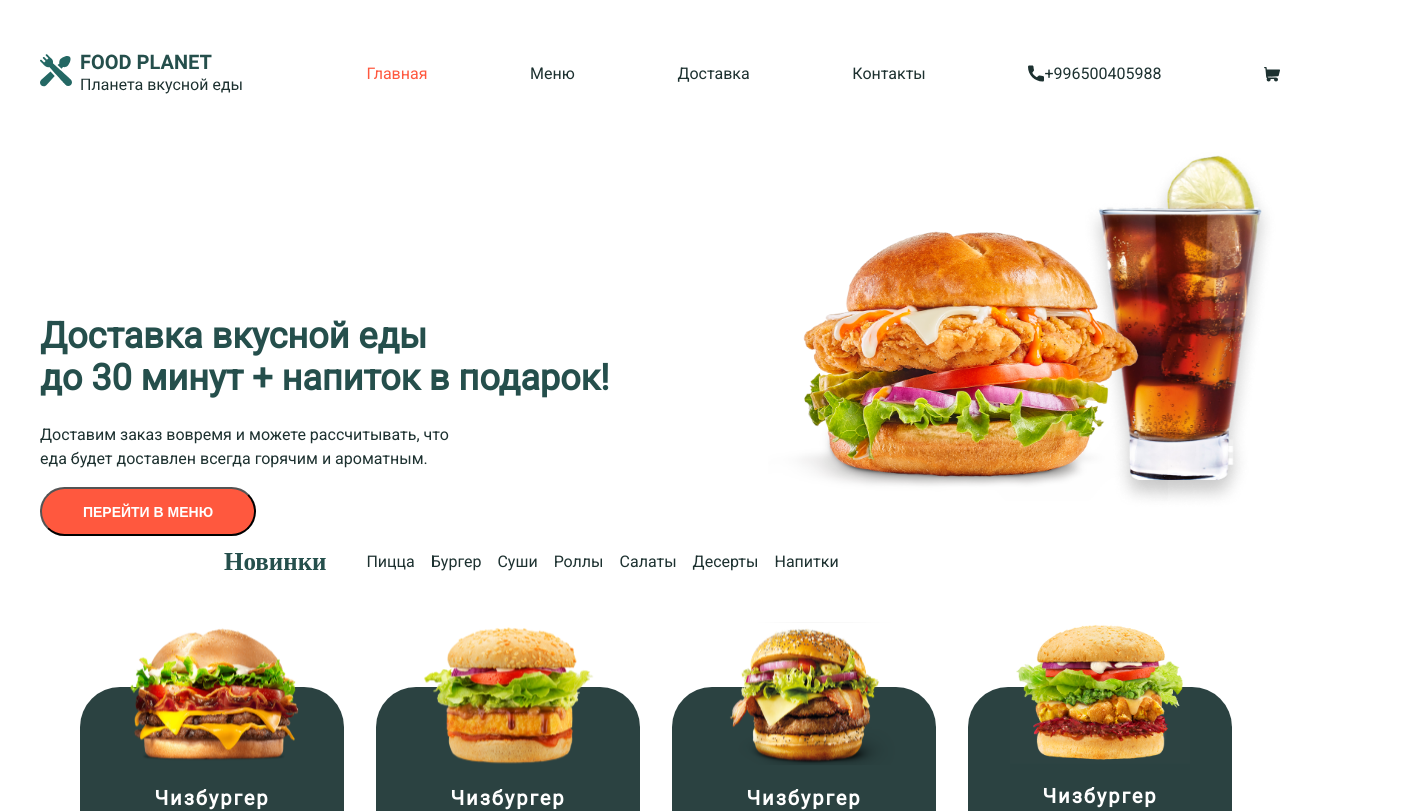
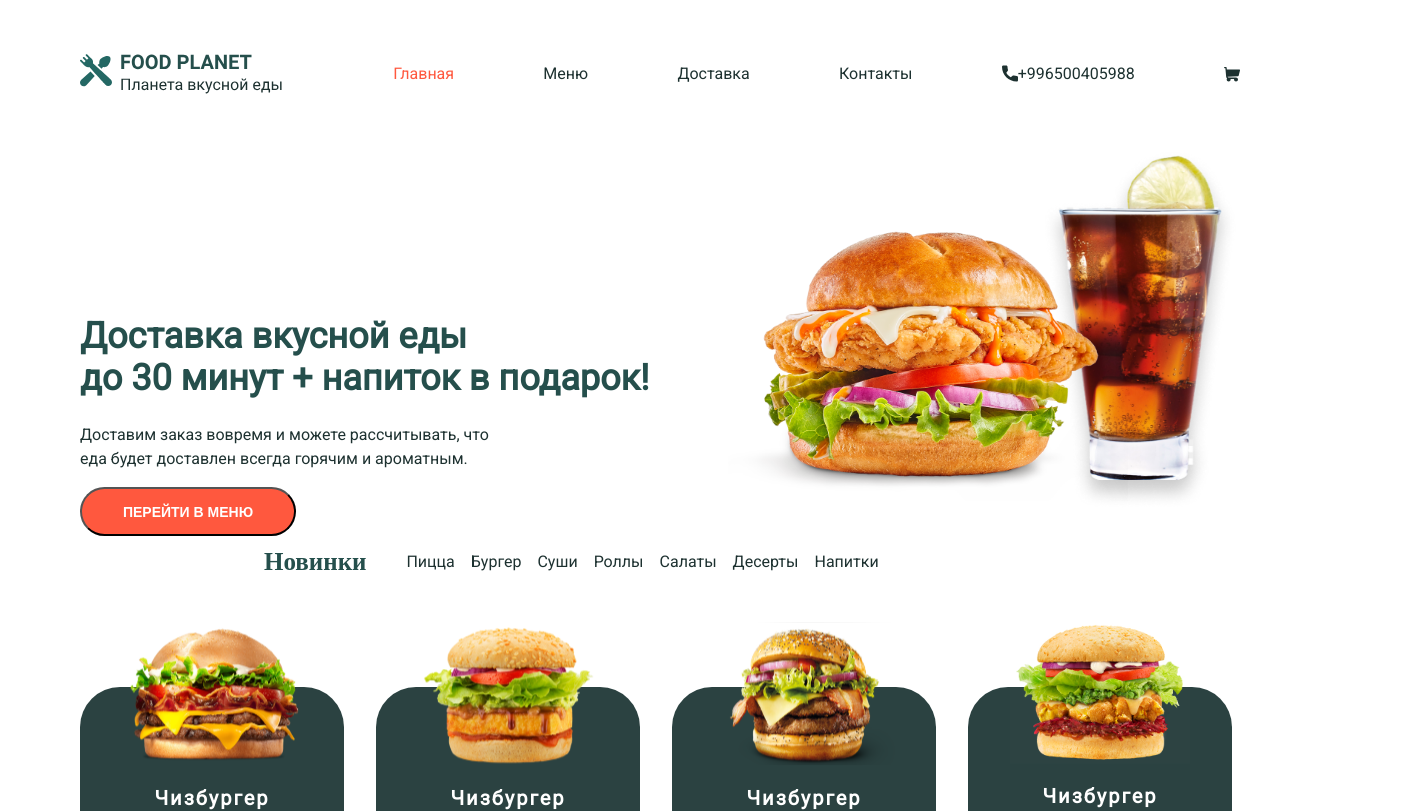
Before and after one commit to Majitovaaijan/food-planet, a React (Create React App) app: page / in a window 1280 px wide. Shown: the top 811 px of the page, 1419 px wide, since content can reach past the window. Built offline with nearby package versions, Linux system fonts and the light colour scheme.

Commit message:
feat: changed styles

```diff
--- a/src/App.css
+++ b/src/App.css
@@ -1,9 +1,13 @@
+body{
+    /*border: 3px solid red;*/
+    /*height: 100vh;*/
+    /*max-width: 1600px;*/
+    /*padding: 0 200px 0 200px;*/
+    /*margin: 0;*/
+}
 
-
-body{
-    border: 3px solid red;
-    width: 1600px;
-    height: 100vh;
-    padding: 0 200px 0 200px;
-    margin: 0;
+.container{
+    max-width: 1200px;
+    margin: 0 auto;
+    overflow: hidden;
 }
--- a/src/App.js
+++ b/src/App.js
@@ -6,11 +6,12 @@ import MenuNewProducts from "./components/MenuNewProducts/MenuNewProducts";
 import ChooseUs from "./components/AboutUs/ChooseUs";
 import Review from "./components/Review/Review";
 import Footer from "./components/Footer/Footer";
+import "./App.css"
 
 
 const App = () => {
   return (
-      <div className="App">
+      <div className="container">
         <Header/>
         <Content/>
         <MenuNewProducts/>
```
